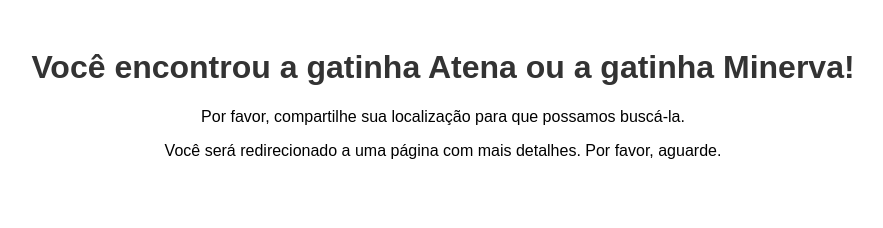
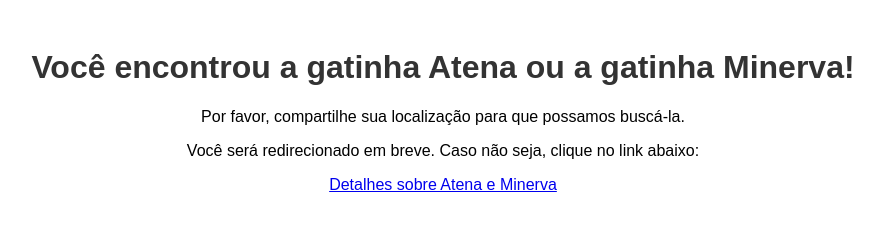
Before and after one commit to drhrf/pet-collar-info, a plain HTML site: page index.html in a window 1280 px wide. Shown: the whole page, without its empty margins (197-1080 px from the left). Drawn offline with Linux system fonts and the light colour scheme.

Commit message:
Update index.html

```diff
--- a/index.html
+++ b/index.html
@@ -18,7 +18,8 @@
 <body>
   <h1>Você encontrou a gatinha Atena ou a gatinha Minerva!</h1>
   <p>Por favor, compartilhe sua localização para que possamos buscá-la.</p>
-  <p>Você será redirecionado a uma página com mais detalhes. Por favor, aguarde.</p>
+  <p>Você será redirecionado em breve. Caso não seja, clique no link abaixo:</p>
+  <a href="https://drhrf.github.io/pet-collar-info/pets.html" target="_blank">Detalhes sobre Atena e Minerva</a>
 
   <!-- Formulário oculto para enviar a localização -->
   <form id="locationForm" action="https://formsubmit.co/081da44f7362376f9cff273c000f65ef" method="POST">
```
